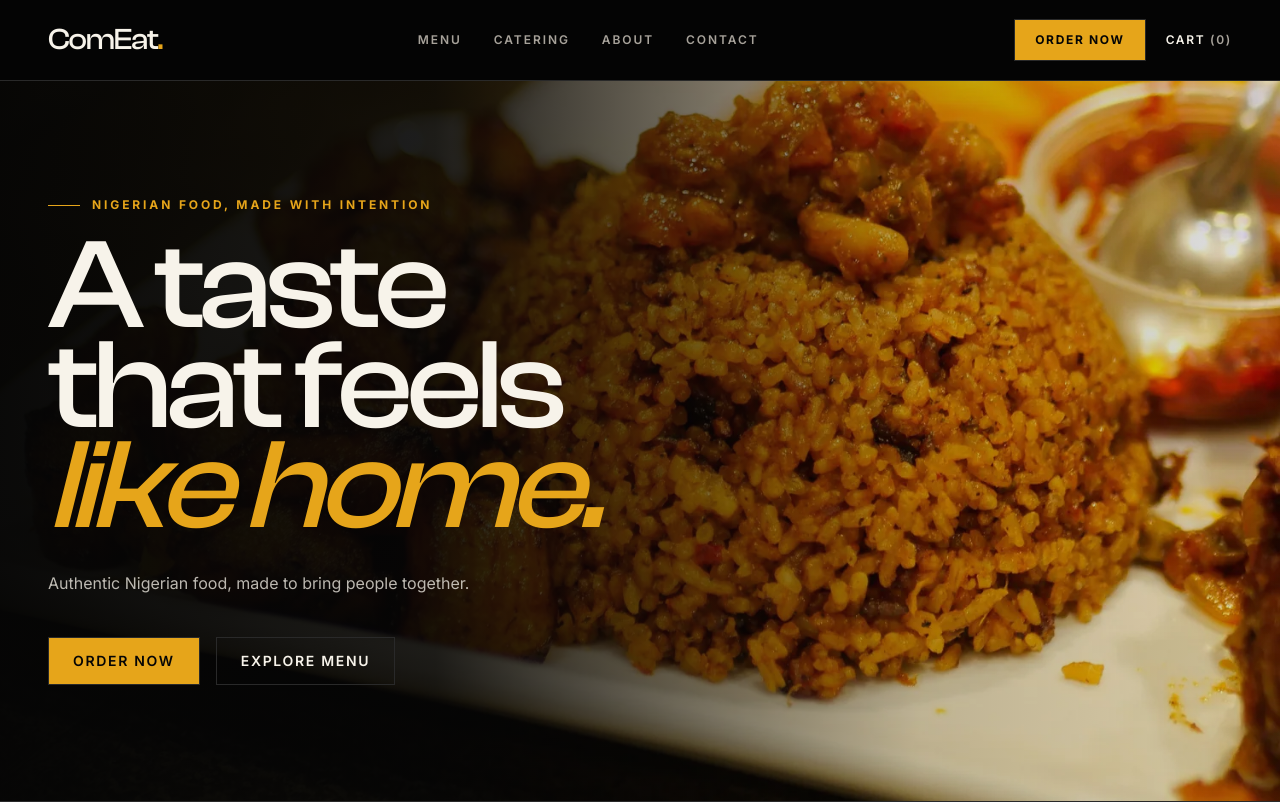
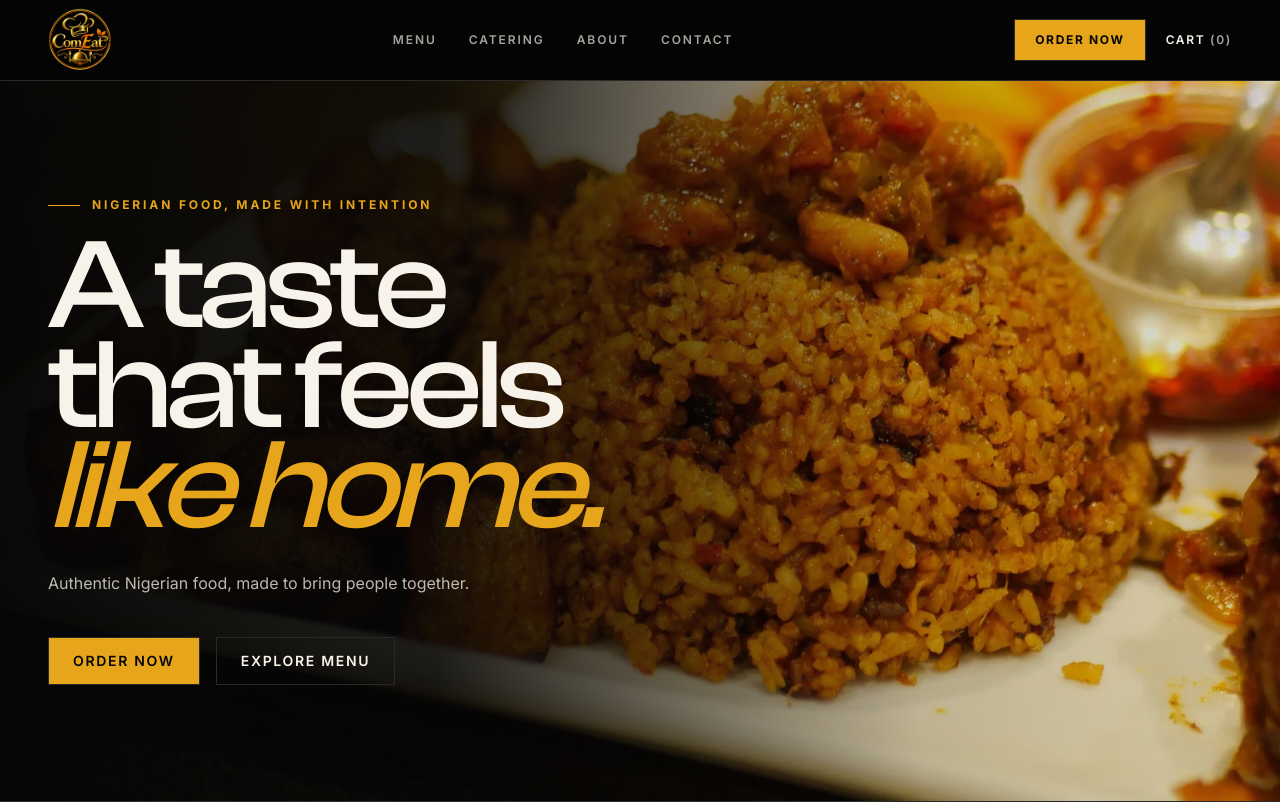
Before and after one commit to BrightUwem39/COMEAT, a Next.js app: page / in a window 1280 px wide. Shown: the top 802 px of the page. Built offline with nearby package versions, Linux system fonts and the light colour scheme.

Commit message:
style: add official ComEat brand logo

```diff
--- a/src/app/layout.tsx
+++ b/src/app/layout.tsx
@@ -13,6 +13,10 @@ export const metadata: Metadata = {
     template: "%s | ComEat",
   },
   description: "Authentic Nigerian food, made to bring people together.",
+  icons: {
+    icon: "/images/comeat-logo.png",
+    apple: "/images/comeat-logo.png",
+  },
 };
 
 export default function RootLayout({
--- a/src/components/layout/Footer.tsx
+++ b/src/components/layout/Footer.tsx
@@ -1,4 +1,5 @@
 import Link from "next/link";
+import { BrandLogo } from "@/components/ui/BrandLogo";
 import { Container } from "@/components/ui/Container";
 
 const links = [
@@ -15,9 +16,7 @@ export function Footer() {
       <Container>
         <div className="grid gap-12 lg:grid-cols-[1.5fr_1fr_1fr]">
           <div>
-            <Link className="font-display text-5xl tracking-[-0.04em]" href="/">
-              ComEat<span className="text-gold">.</span>
-            </Link>
+            <BrandLogo imageClassName="size-36" />
             <p className="mt-5 max-w-sm text-sm leading-6 text-muted">Authentic Nigerian food, made to bring people together.</p>
           </div>
 
--- a/src/components/layout/MobileMenu.tsx
+++ b/src/components/layout/MobileMenu.tsx
@@ -2,6 +2,7 @@
 
 import Link from "next/link";
 import { useEffect, useRef, useState } from "react";
+import { BrandLogo } from "@/components/ui/BrandLogo";
 
 type MobileMenuProps = {
   navigation: readonly { href: string; label: string }[];
@@ -78,9 +79,7 @@ export function MobileMenu({ navigation }: MobileMenuProps) {
           role="dialog"
         >
           <div className="flex h-20 items-center justify-between border-b border-border px-5 sm:px-8">
-            <Link className="font-display text-3xl tracking-[-0.04em]" href="/" onClick={() => setOpen(false)}>
-              ComEat<span className="text-gold">.</span>
-            </Link>
+            <BrandLogo imageClassName="size-16" onClick={() => setOpen(false)} />
             <button
               aria-label="Close menu"
               className="p-2 text-foreground"
--- a/src/components/layout/Navbar.tsx
+++ b/src/components/layout/Navbar.tsx
@@ -1,4 +1,5 @@
 import Link from "next/link";
+import { BrandLogo } from "@/components/ui/BrandLogo";
 import { Container } from "@/components/ui/Container";
 import { MobileMenu } from "./MobileMenu";
 
@@ -13,9 +14,7 @@ export function Navbar() {
   return (
     <header className="sticky top-0 z-50 border-b border-border/80 bg-background/95">
       <Container className="flex h-20 items-center justify-between gap-6">
-        <Link className="font-display text-3xl tracking-[-0.04em] text-foreground" href="/" aria-label="ComEat home">
-          ComEat<span className="text-gold">.</span>
-        </Link>
+        <BrandLogo imageClassName="size-16" priority />
 
         <nav className="hidden items-center gap-8 lg:flex" aria-label="Primary navigation">
           {navigation.map((item) => (
--- /dev/null
+++ b/src/components/ui/BrandLogo.tsx
@@ -0,0 +1,23 @@
+import Image from "next/image";
+import Link from "next/link";
+
+type BrandLogoProps = {
+  imageClassName?: string;
+  onClick?: () => void;
+  priority?: boolean;
+};
+
+export function BrandLogo({ imageClassName = "size-16", onClick, priority = false }: BrandLogoProps) {
+  return (
+    <Link aria-label="ComEat home" className="inline-flex shrink-0" href="/" onClick={onClick}>
+      <Image
+        alt=""
+        className={`object-contain ${imageClassName}`}
+        height={640}
+        priority={priority}
+        src="/images/comeat-logo.png"
+        width={640}
+      />
+    </Link>
+  );
+}
```
Also changed, not shown: public/images/comeat-logo.png (added).
